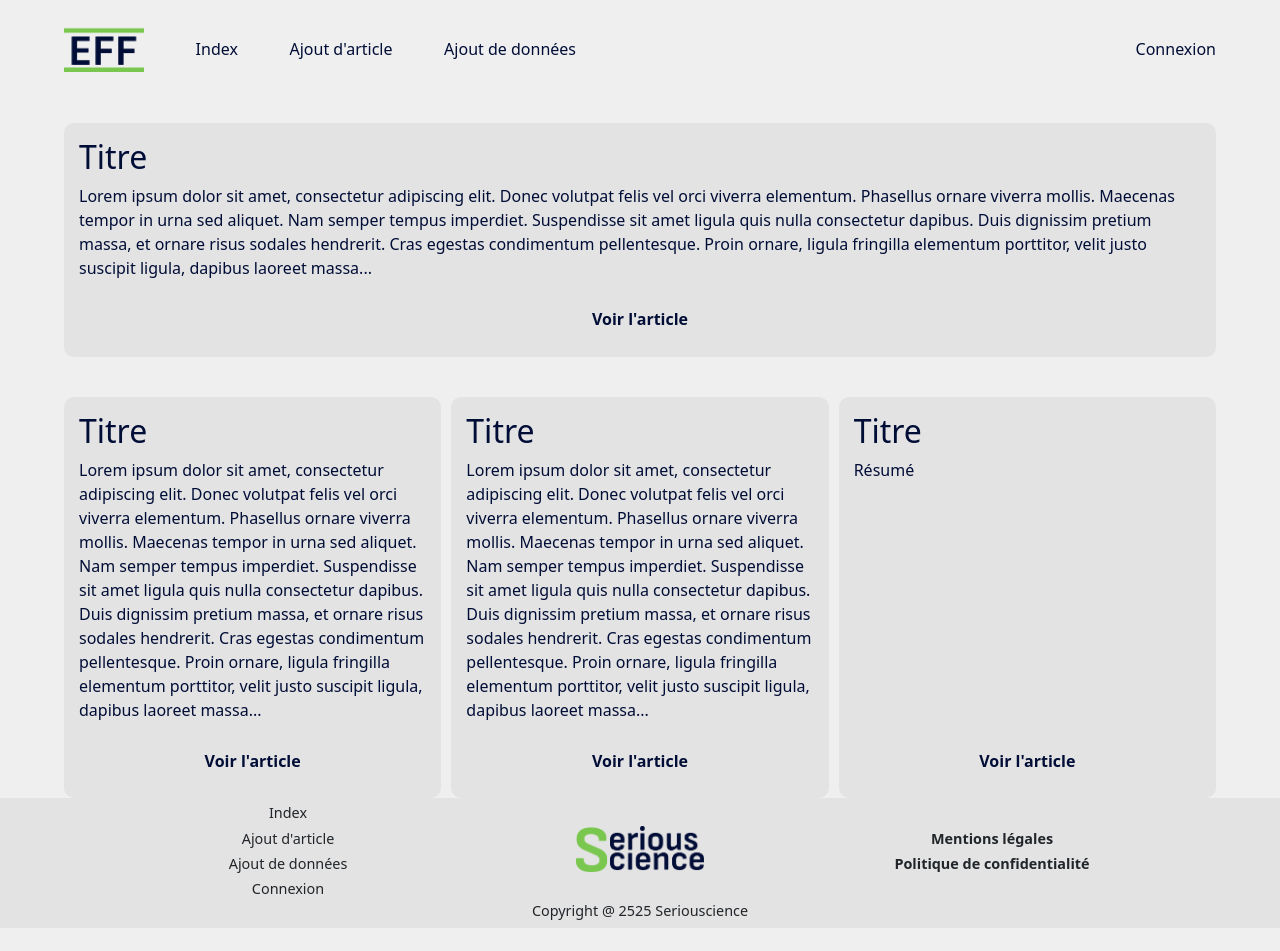
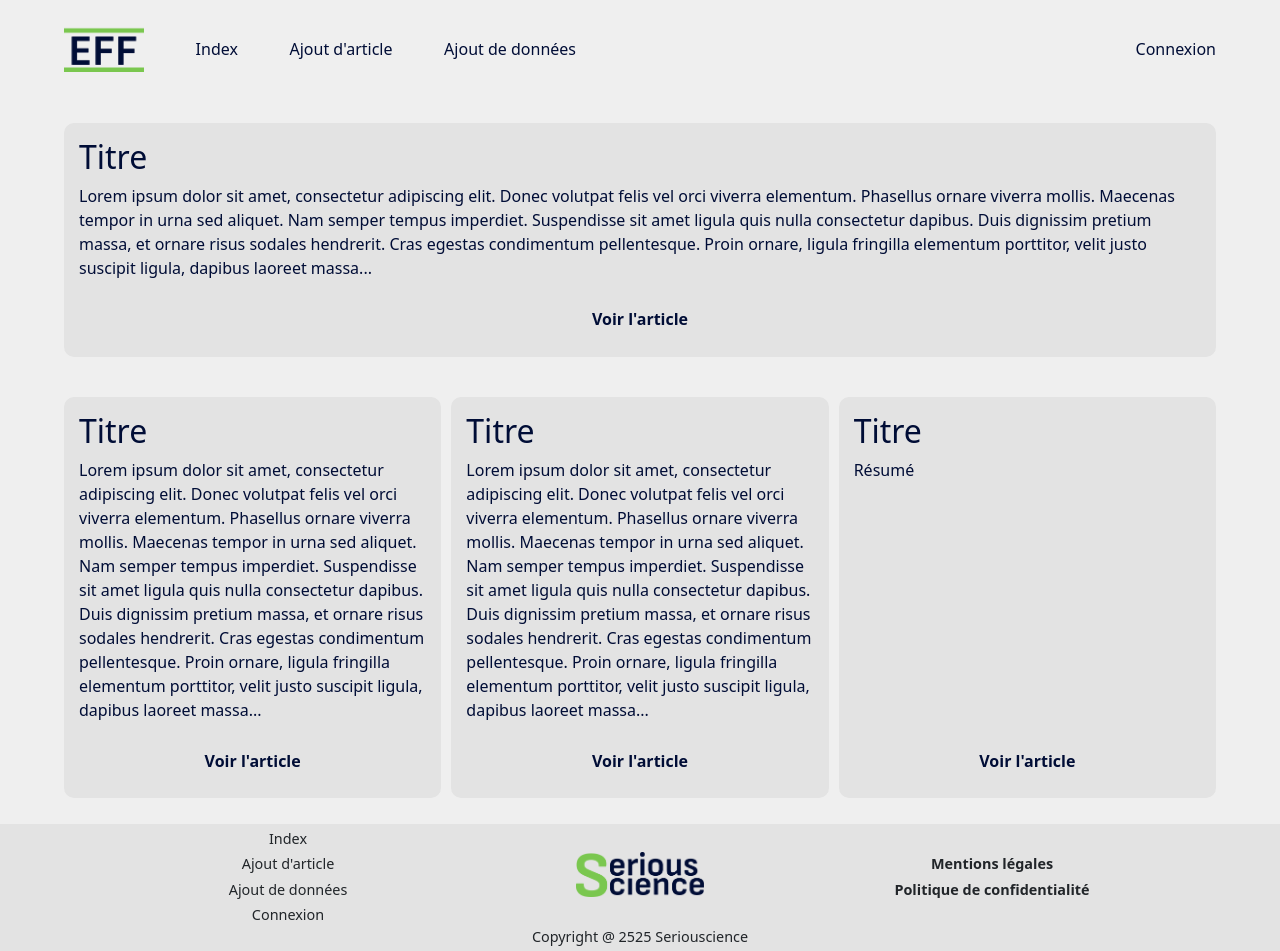
Before and after one commit to Lunicolorage/SAE5012, a React (Vite) app in the folder Front/: page /index in a window 1280 px wide. Shown: the top 951 px of the page. Before the commit the page ends 928 px from the top, so only its background shows below. Built offline with nearby package versions, Linux system fonts and the light colour scheme.

Commit message:
footer en bas

```diff
--- a/Front/src/App.css
+++ b/Front/src/App.css
@@ -3,7 +3,12 @@
   /* padding: 2rem; */
   /* text-align: center; */
   background-color: var(--white);
+  min-height: 100vh;
+  display: flex;
+  flex-direction: column;
+
 }
+
 
 main{
   margin: 0 5%;
@@ -104,6 +109,8 @@ footer{
   background-color: var(--grey);
   text-align: center;
   font-size: 0.8em;
+  bottom: 0;
+  margin-top:auto ;
 }
 
 footer p{
@@ -282,6 +289,7 @@ table th, table td {
   width: 100%;
   row-gap: 15px;
   column-gap: 10px;
+  padding-bottom: 2vw;
 }
 
 .allArticles > :first-child {
```
